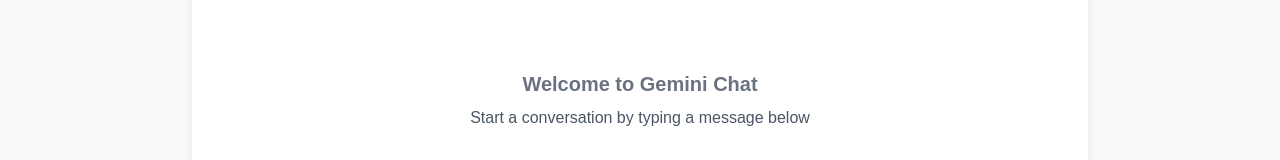
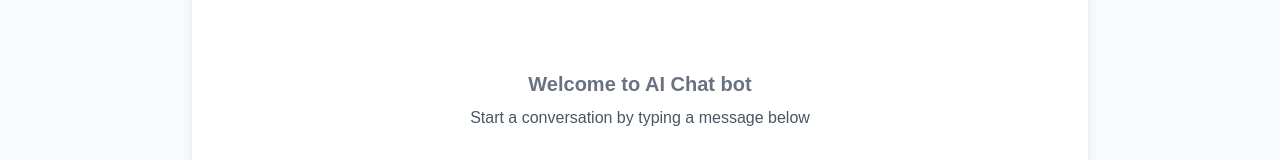
Before and after one commit to Himanshu-coder007/Ai-Chatbot, a Next.js app: page /chat in a window 1280 px wide. Shown: the part 287-447 px from the top of the page. Built offline with nearby package versions, Linux system fonts and the light colour scheme.

Commit message:
some changes done

```diff
--- a/components/MessageList.tsx
+++ b/components/MessageList.tsx
@@ -12,7 +12,7 @@
     return (
       <div className="flex flex-col items-center justify-center h-full text-gray-500">
         <div className="text-center p-6">
-          <h3 className="text-xl font-semibold mb-2">Welcome to Gemini Chat</h3>
+          <h3 className="text-xl font-semibold mb-2">Welcome to AI Chat bot</h3>
           <p className="text-gray-600">Start a conversation by typing a message below</p>
         </div>
       </div>
```
